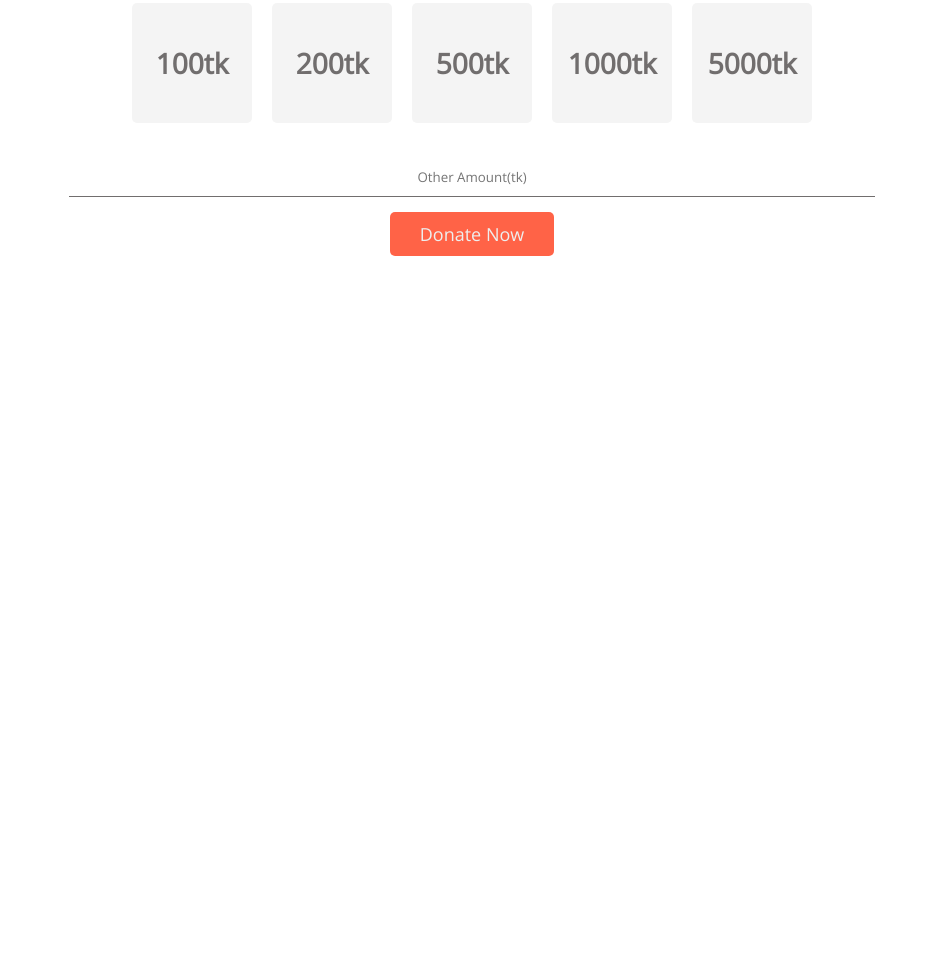
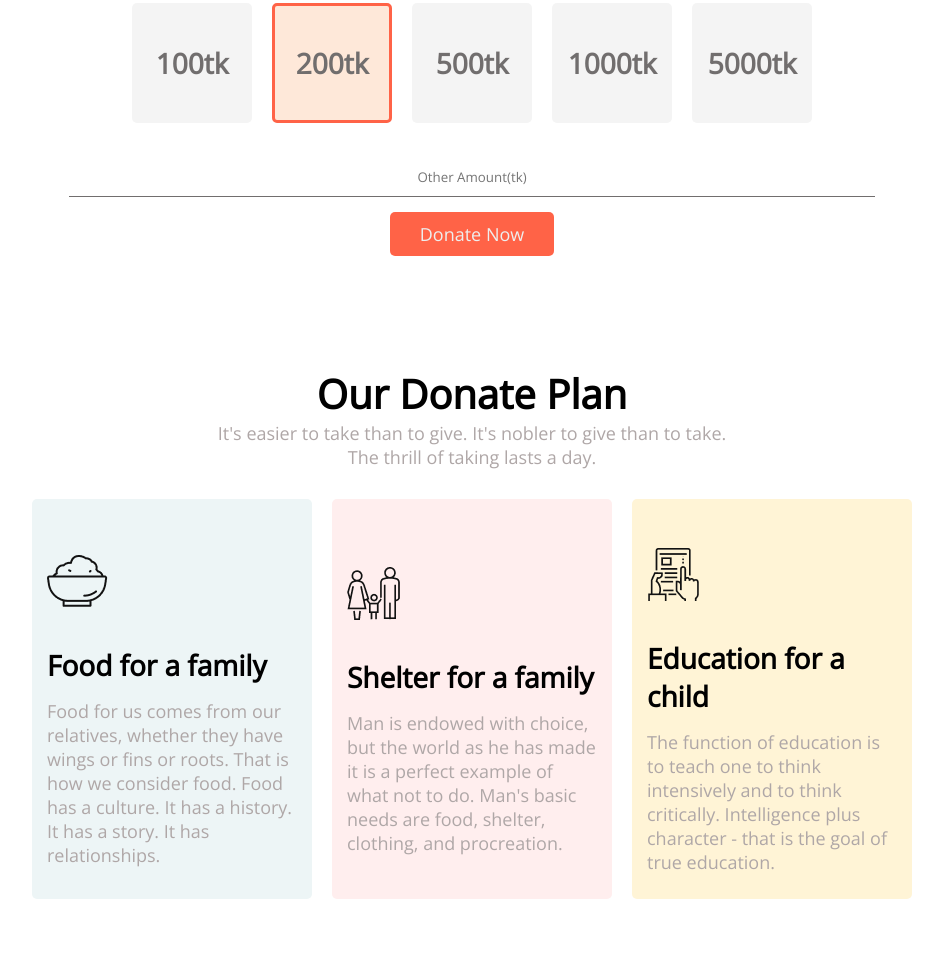
Before and after one commit to SalamKhan46/my-first-assignment, a plain HTML site: page index.html in a window 1280 px wide. Shown: the part 835-1814 px from the top of the page, without its empty margins (168-1111 px from the left). Before the commit the page ends 1151 px from the top, so only its background shows below. Drawn offline with nearby package versions, Linux system fonts and the light colour scheme.

Commit message:
card adding

```diff
--- a/index.html
+++ b/index.html
@@ -38,7 +38,7 @@
                 <div class="box content-mdl">
                     <h3>100tk</h3>
                 </div>
-                <div class="box content-mdl">
+                <div class="box content-mdl active">
                     <h3>200tk</h3>
                 </div>
                 <div class="box content-mdl">
@@ -57,5 +57,51 @@
             </div>
         </div>
     </section>
+
+    <section class="donate-plan">
+        <div class="container">
+            <div class="dnte-pln-title">
+                <h2>Our Donate Plan</h2>
+                <p>
+                    It's easier to take than to give. It's nobler to give than to take. <br> The thrill of taking lasts a day.
+                </p>
+            </div>
+            <div class="dnte-pln-card">
+                <div class="card" id="blue">
+                    <div class="icon">
+                        <img src="pic/food.png" alt="">
+                    </div>
+                    <div class="text">
+                        <h3>Food for a family</h3>
+                        <p>
+                            Food for us comes from our relatives, whether they have wings or fins or roots. That is how we consider food. Food has a culture. It has a history. It has a story. It has relationships.
+                        </p>
+                    </div>
+                </div>
+                <div class="card" id="red">
+                    <div class="icon">
+                        <img src="pic/shelter.png" alt="">
+                    </div>
+                    <div class="text">
+                        <h3>Shelter for a family</h3>
+                        <p>
+                            Man is endowed with choice, but the world as he has made it is a perfect example of what not to do. Man's basic needs are food, shelter, clothing, and procreation.
+                        </p>
+                    </div>
+                </div>
+                <div class="card" id="yellow">
+                    <div class="icon">
+                        <img src="pic/Frame-1.png" alt="">
+                    </div>
+                    <div class="text">
+                        <h3>Education for a child</h3>
+                        <p>
+                            The function of education is to teach one to think intensively and to think critically. Intelligence plus character - that is the goal of true education.
+                        </p>
+                    </div>
+                </div>
+            </div>
+        </div>
+    </section>
 </body>
 </html>
--- a/style.css
+++ b/style.css
@@ -96,3 +96,49 @@ p{
     margin: 15px auto;
     padding: 10px;
 }
+.amnt-boxs .active{
+    border: 3px solid tomato;
+    background: #f976182a;
+}
+
+
+
+.donate-plan{
+    padding: 50px 0;
+}
+.dnte-pln-title{
+    text-align: center;
+}
+.dnte-pln-card{
+    display: flex;
+    justify-content: center;
+    padding: 20px;
+}
+.card{
+    width:280px ;
+    min-height: 400px;
+    border-radius: 5px;
+    padding: 15px;
+    display: flex;
+    flex-direction: column;
+    justify-content: center;
+    margin: 10px;
+}
+.card .icon{
+    height: 100px;
+    width: 100px;
+    display: flex;
+    align-items: center;
+}
+.card h3{
+    margin: 15px 0;
+}
+#blue{
+    background: #edf5f6;
+}
+#red{
+    background: #ffeeee;
+}
+#yellow{
+    background: #fff4d6;
+}
```
Also changed, not shown: pic/Frame-1.png (added), pic/food.png (added), pic/shelter.png (added).
